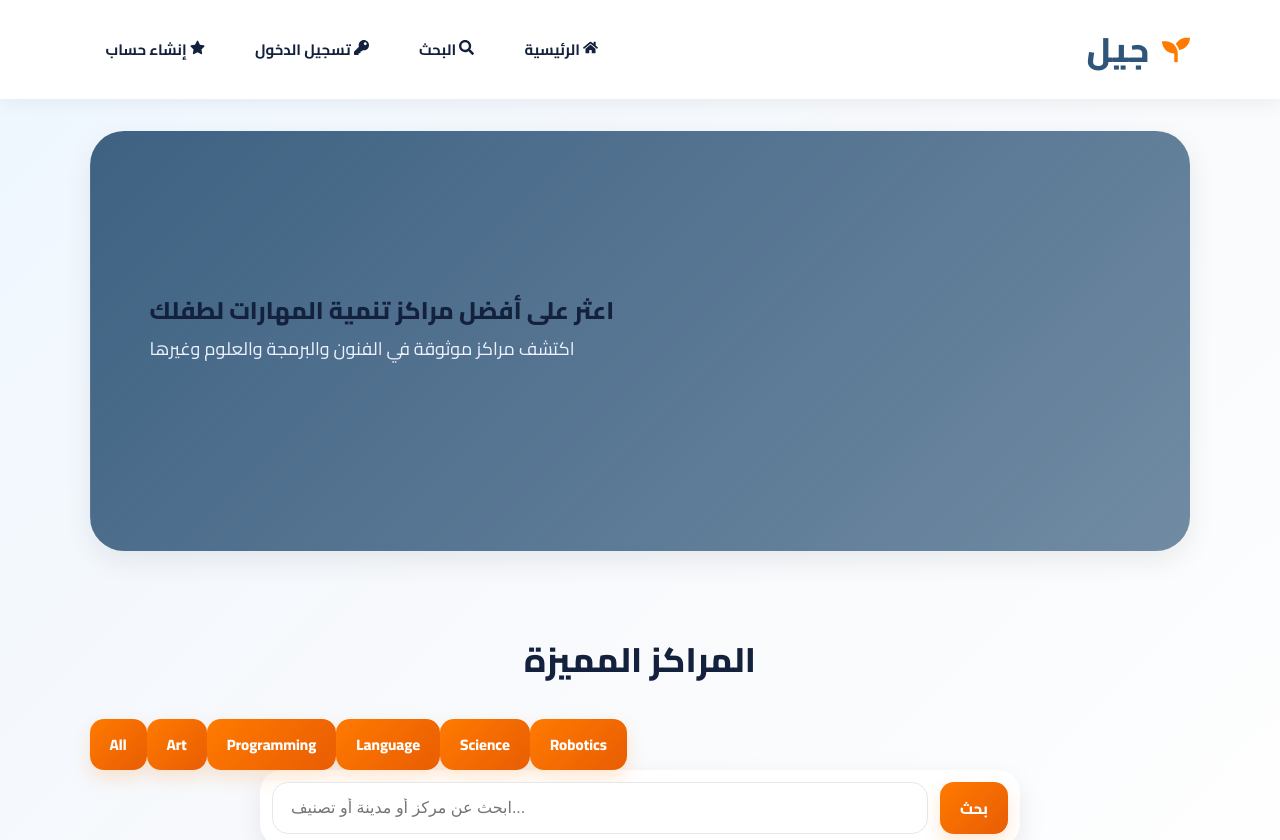
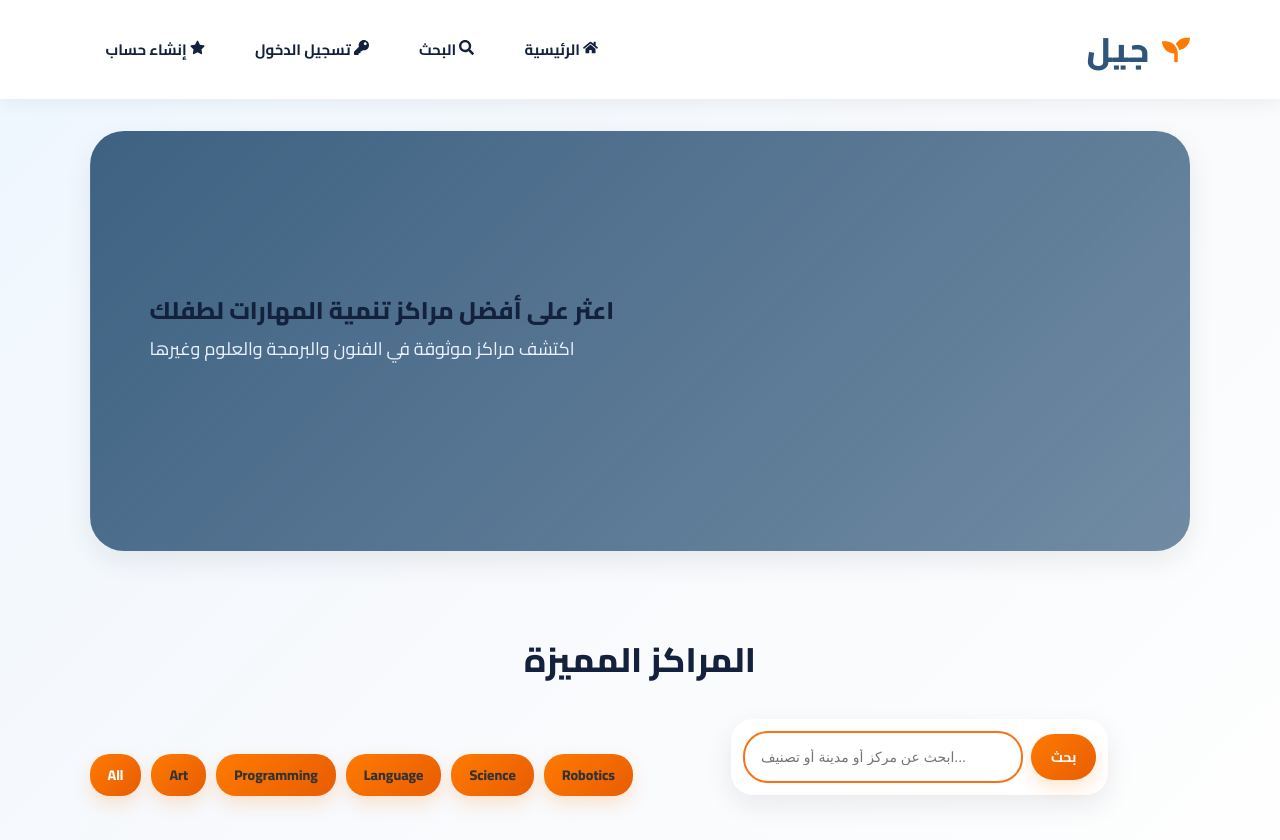
Before and after one commit to Nouf2027/Portfolio-Project, a React (Create React App) app in the folder Stage 4/frontend/: page /home in a window 1280 px wide. Shown: the top 840 px of the page. Built offline with nearby package versions, Linux system fonts and the light colour scheme; no server answers.

Commit message:
Add styles for filter bar and search box

```diff
--- a/Stage 4/frontend/src/App.css
+++ b/Stage 4/frontend/src/App.css
@@ -1065,3 +1065,59 @@ button:hover {
   font-weight: 800;
   white-space: nowrap;
 }
+/* filter bar for home page */
+.filter-bar {
+  display: flex;
+  justify-content: space-between;
+  align-items: center;
+  margin-bottom: 24px;
+  gap: 16px;
+}
+
+.categories {
+  display: flex;
+  gap: 10px;
+  flex-wrap: wrap;
+}
+
+.category-btn {
+  padding: 8px 18px;
+  border-radius: 20px;
+  border: none;
+  background-color: #f0ece8;
+  color: #333;
+  cursor: pointer;
+  font-size: 14px;
+  transition: background 0.2s;
+}
+
+.category-btn.active {
+  background-color: #f97316;
+  color: white;
+}
+
+.search-box {
+  display: flex;
+  align-items: center;
+  gap: 8px;
+}
+
+.search-box input {
+  padding: 10px 16px;
+  border-radius: 25px;
+  border: 2px solid #f97316;
+  outline: none;
+  font-size: 14px;
+  width: 280px;
+}
+
+.search-box button {
+  padding: 10px 20px;
+  border-radius: 25px;
+  border: none;
+  background-color: #f97316;
+  color: white;
+  cursor: pointer;
+  font-size: 14px;
+  font-weight: bold;
+}
```
